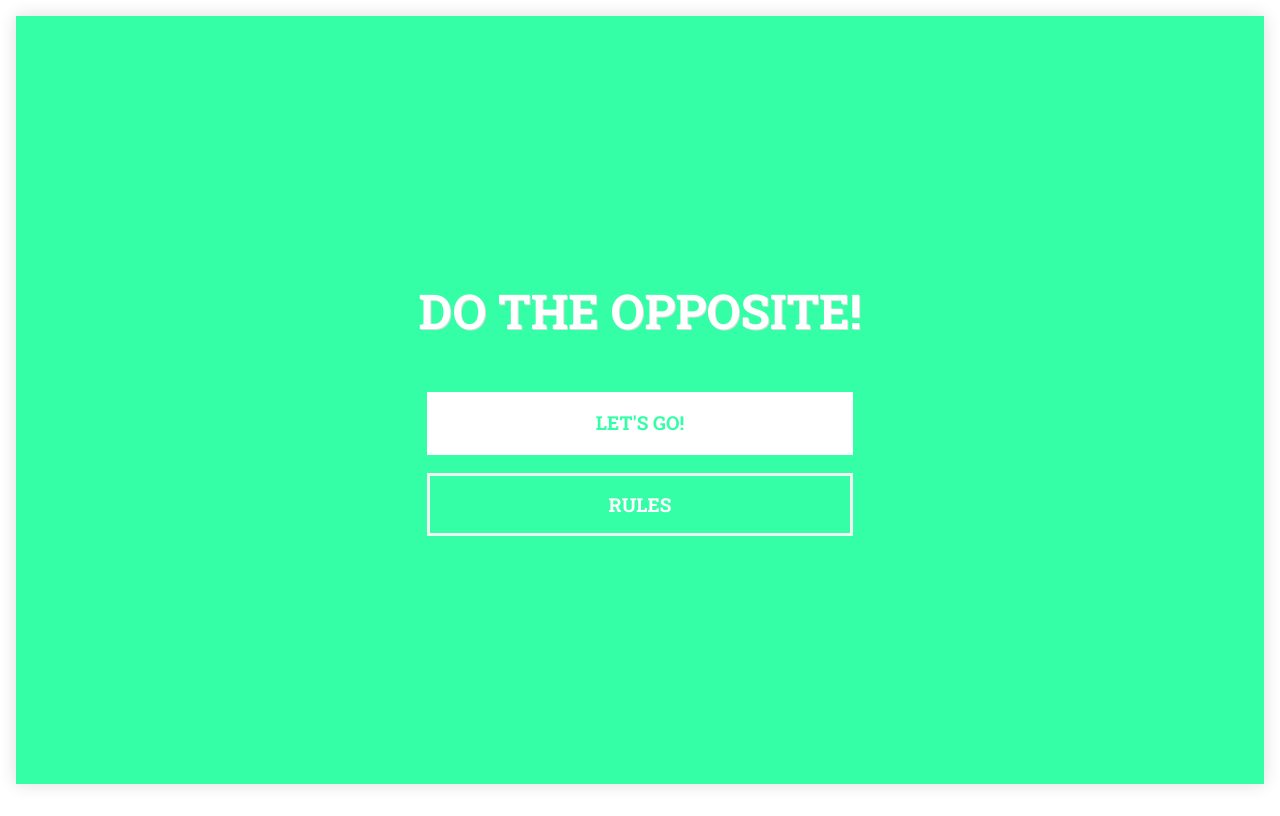
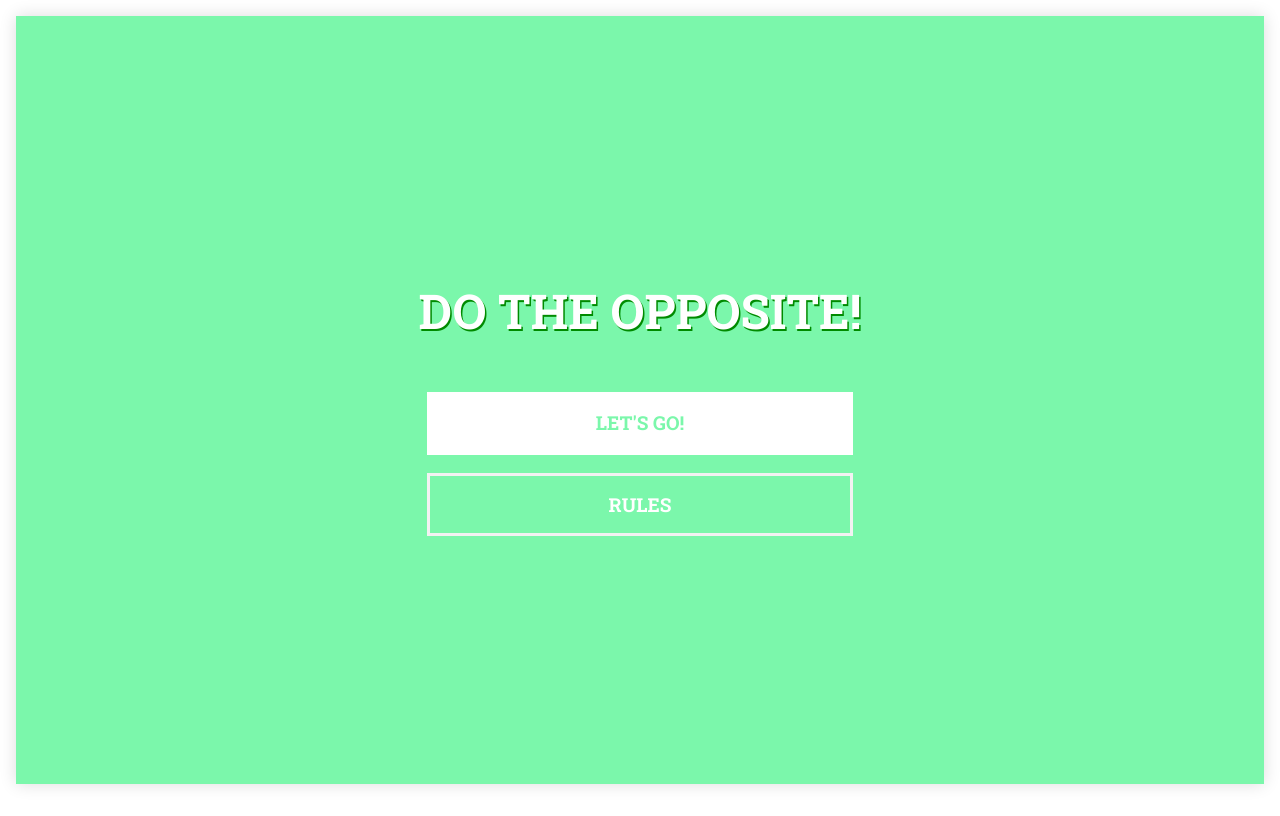
Before and after one commit to dlasch089/do-not-drink-game, a plain HTML site: page index.html in a window 1280 px wide. Drawn offline with nearby package versions, Linux system fonts and the light colour scheme.

Commit message:
done some styling

```diff
--- a/css/main.css
+++ b/css/main.css
@@ -18,12 +18,12 @@ body {
   height: 96vh;
   box-shadow: 0em 0em 1em #DCDCDC;
   margin: 1em;
-  background-color: #35FFA6;
+  background-color: #7bf7ab;
 }
 
 button {
   font-family: 'Roboto Slab', serif;
-  min-width: 150px;
+  /*min-width: 150px;*/
   /* max-width: 300px; */
   margin: 2%;
   padding: 4% 11%;
@@ -42,7 +42,7 @@ button {
 #attention-btn {
   background: white;
   border-color: white;
-  color: #35FFA6;
+  color: #7bf7ab;
   /* border-style: none; */
   border-style: solid;
   border-width: 3px;
@@ -60,7 +60,7 @@ h1 {
   font-weight: bolder;
   font-size: 3rem;
   width: 100%;
-  text-shadow: 1px 1px #DCDCDC;
+  text-shadow: 1.5px 1.5px #008B00;
   min-height: 2em;
 }
 
@@ -134,6 +134,11 @@ header, footer, main {
   font-size: 3rem;
 }
 
+#div-around {
+  display: flex;
+  flex-direction: column;
+}
+
 /* ---- Start the big Screen Design ---- */
 
 @media (min-width: 920px) {
```
